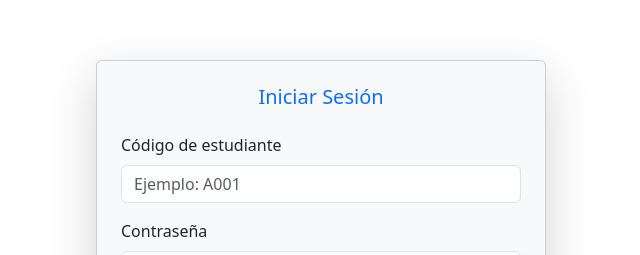
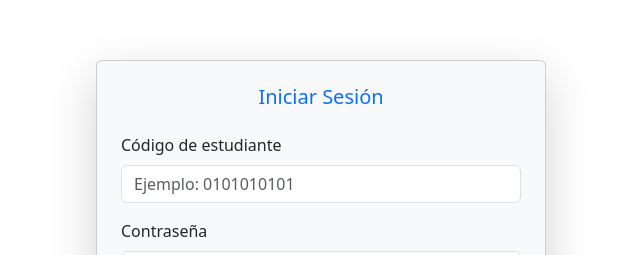
Before and after one commit to aChacin8/encuestas_act, a React (Vite) app in the folder frontend/: page /alumnos/login in a window 1280 px wide. Shown: the part 123-378 px from the top of the page, without its empty margins (319-959 px from the left). Built offline with nearby package versions, Linux system fonts and the light colour scheme.

Commit message:
fix: Fixing "codigo_estudiante" placeholder

```diff
--- a/frontend/src/pages/Login.jsx
+++ b/frontend/src/pages/Login.jsx
@@ -48,9 +48,9 @@ const Login = () => {
                             <Form.Label>Código de estudiante</Form.Label>
                             <Form.Control
                                 type="text"
-                                placeholder="Ejemplo: A001"
+                                placeholder="Ejemplo: 0101010101"
                                 {...register("codigo_estudiante", {
-            required: "El código es obligatorio",
+            required: "El código de estudiante es obligatorio",
             pattern: {
                 value: /^[0-9]{6,10}$/,
                 message: "El código debe contener solo números (6 a 10 dígitos)",
```
